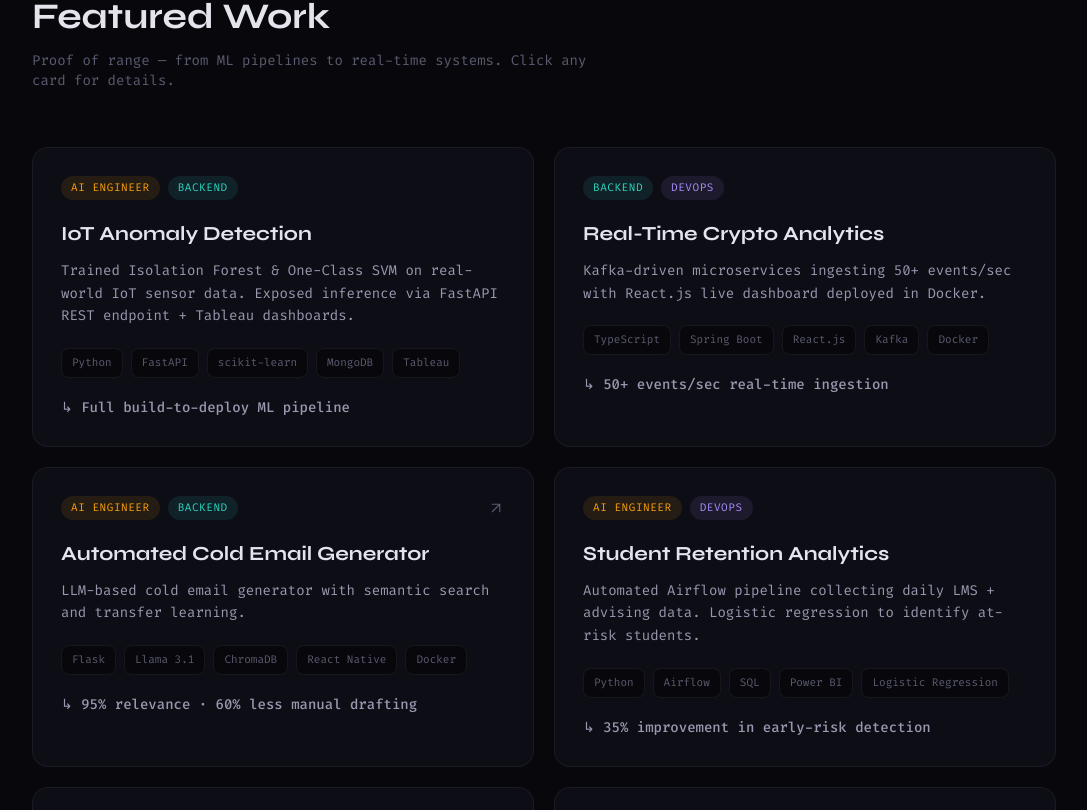
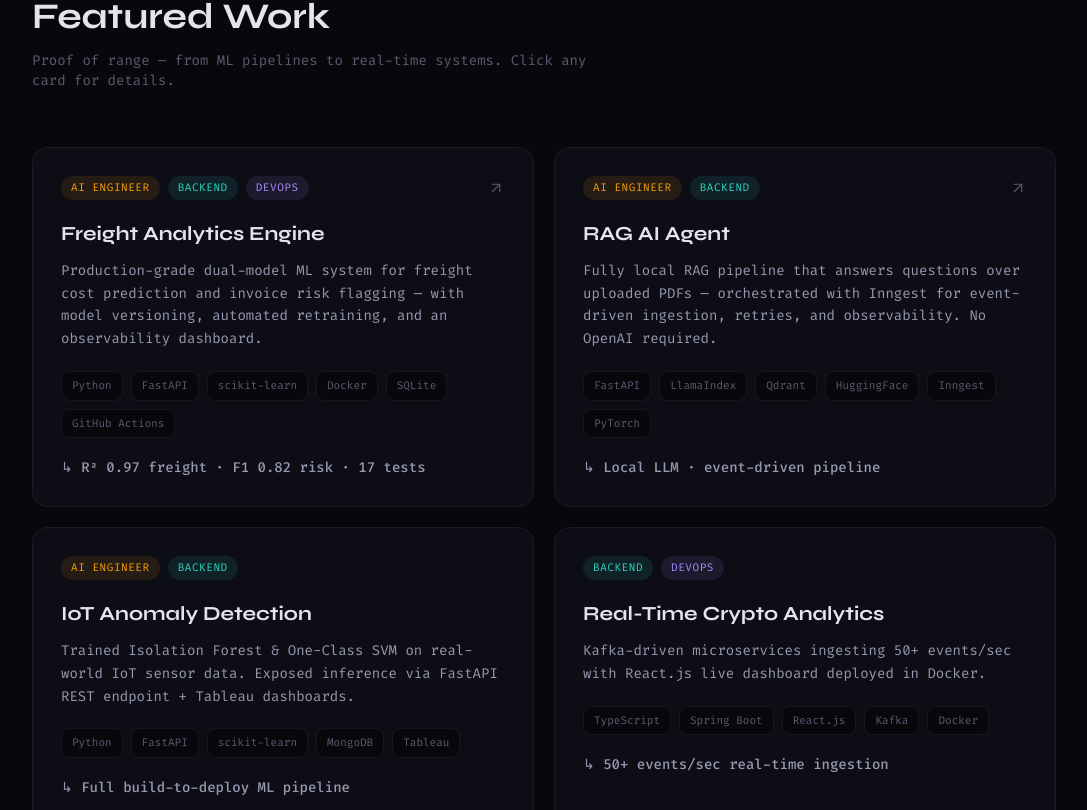
Before and after one commit to SayaliBhosale16/SayaliBhosale16.github.io, a React (Vite) app in the folder frontend/: page / in a window 1280 px wide. Shown: the part 3850-4660 px from the top of the page, without its empty margins (96-1183 px from the left). Built offline with nearby package versions, Linux system fonts and the light colour scheme; no server answers.

Commit message:
updating new projects

```diff
--- a/frontend/src/data/projects.ts
+++ b/frontend/src/data/projects.ts
@@ -11,6 +11,39 @@ export interface Project {
 }
 
 export const projects: Project[] = [
+  {
+    title: "Freight Analytics Engine",
+    pillars: ["ml-ai", "backend", "devops"],
+    techStack: ["Python", "FastAPI", "scikit-learn", "Docker", "SQLite", "GitHub Actions"],
+    description:
+      "Production-grade dual-model ML system for freight cost prediction and invoice risk flagging — with model versioning, automated retraining, and an observability dashboard.",
+    metric: "R² 0.97 freight · F1 0.82 risk · 17 tests",
+    github: "https://github.com/SayaliBhosale16/freight-invoice-ai-system",
+    details: [
+      "Dual-model design: Linear Regression for freight cost (MAE 24.11, R² 0.97) + Random Forest w/ GridSearchCV for invoice risk (F1 0.82, ROC-AUC 0.87, Precision 96%)",
+      "JSON-based model registry with versioned artifacts — auto-promotes retrained models only when metrics exceed threshold",
+      "FastAPI serving layer with single + batch endpoints, Pydantic schemas, and SQLite-backed prediction logging",
+      "Observability dashboard at /dashboard with live prediction testers, hourly activity charts, and drift detection (2σ mean shift)",
+      "SQL-based feature engineering (CTE aggregations across purchase orders) to flag PO/invoice mismatches and slow receiving",
+      "Dockerized with docker-compose + GitHub Actions CI (lint, test, Docker build), 17 passing pytest tests",
+    ],
+  },
+  {
+    title: "RAG AI Agent",
+    pillars: ["ml-ai", "backend"],
+    techStack: ["FastAPI", "LlamaIndex", "Qdrant", "HuggingFace", "Inngest", "PyTorch"],
+    description:
+      "Fully local RAG pipeline that answers questions over uploaded PDFs — orchestrated with Inngest for event-driven ingestion, retries, and observability. No OpenAI required.",
+    metric: "Local LLM · event-driven pipeline",
+    github: "https://github.com/SayaliBhosale16/RAG-AI-Agent",
+    details: [
+      "End-to-end RAG: PDF → LlamaIndex SentenceSplitter (1000/200 overlap) → all-MiniLM-L6-v2 embeddings → Qdrant cosine search → Qwen2.5-1.5B-Instruct answer generation",
+      "Inngest orchestrates the ingest + query pipelines with step functions, automatic retries, and a dashboard for monitoring runs",
+      "FastAPI REST endpoints for upload, query, and document clearing — plus a dark-themed single-page frontend",
+      "Runs entirely on local GPU (MPS/CUDA) — no third-party LLM API keys or OpenAI dependency",
+      "Source-grounded answers with file references returned alongside each response",
+    ],
+  },
   {
     title: "IoT Anomaly Detection",
     pillars: ["ml-ai", "backend"],
--- a/frontend/src/data/skills.ts
+++ b/frontend/src/data/skills.ts
@@ -20,7 +20,7 @@ export const skills: SkillGroup[] = [
   {
     category: "Backend",
     items: [
-      "FastAPI", "Flask", "Spring Boot", "REST APIs", "gRPC", "WebSockets",
+      "FastAPI", "Flask", "Spring Boot", "REST APIs", "gRPC", "WebSockets", "Pydantic",
       "Microservices", "Service-Oriented Architecture", "Distributed Systems", "Design Patterns",
       "OAuth2 / JWT", "RBAC",
     ],
@@ -29,10 +29,12 @@ export const skills: SkillGroup[] = [
   {
     category: "AI & ML",
     items: [
-      "LangChain", "LLM Agent Systems", "RAG Pipelines", "Prompt Engineering",
-      "ChromaDB", "HuggingFace", "Llama 3.1",
-      "Claude Code (Anthropic)", "Cursor",
+      "LangChain", "LlamaIndex", "LLM Agent Systems", "RAG Pipelines", "Prompt Engineering",
+      "ChromaDB", "Qdrant", "HuggingFace", "Sentence Transformers", "PyTorch",
+      "Llama 3.1", "Qwen 2.5",
+      "Claude Code (Anthropic)", "Cursor", "Inngest",
       "Scikit-learn", "Keras", "Transfer Learning", "Fine-Tuning",
+      "MLOps (Model Registry, Drift Detection)",
       "Anomaly Detection", "NLP (NLTK, spaCy)", "Classification & Regression",
       "Model Evaluation & Selection",
     ],
```
Also changed, not shown: 1 other file (tests, documents, lock files or other folders).
